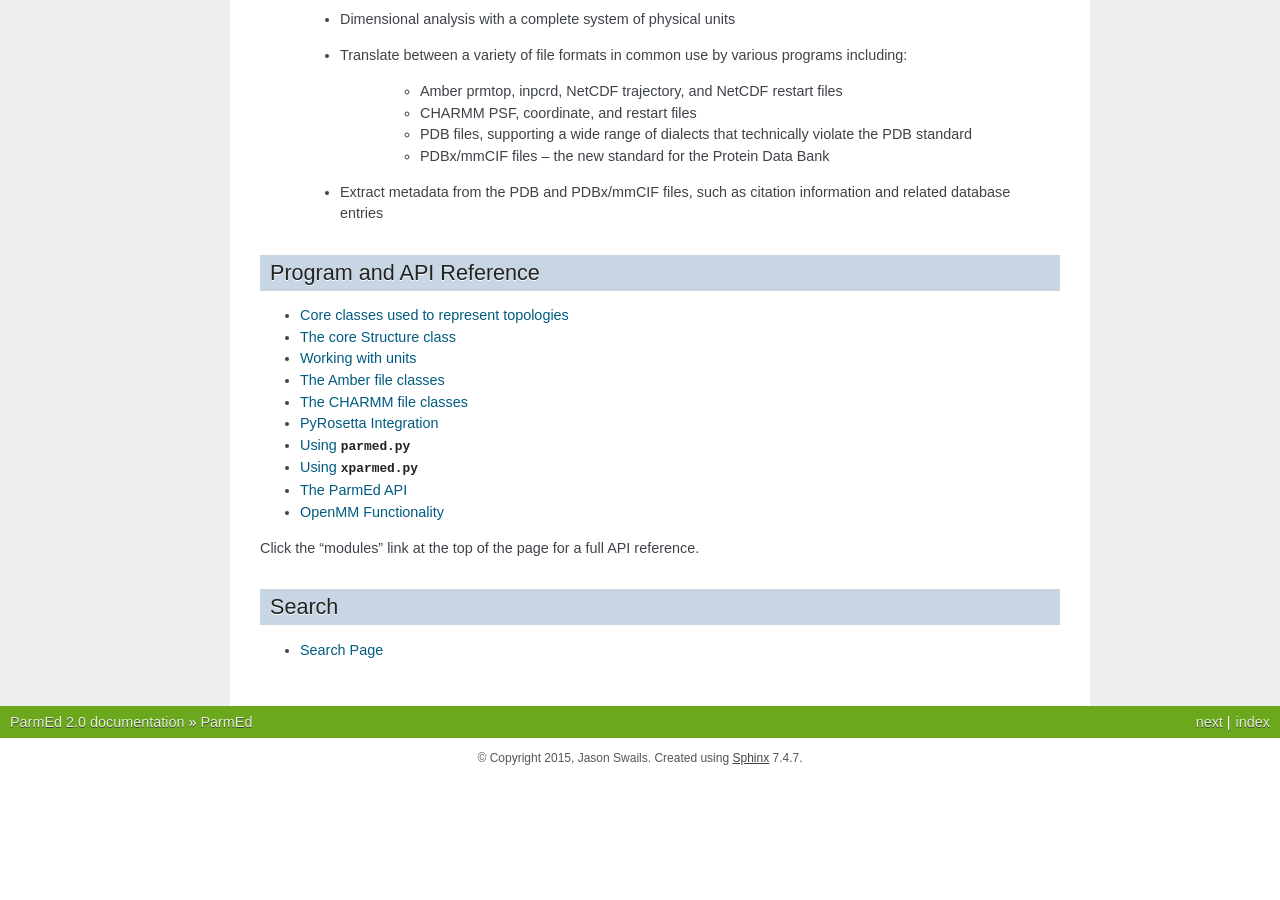
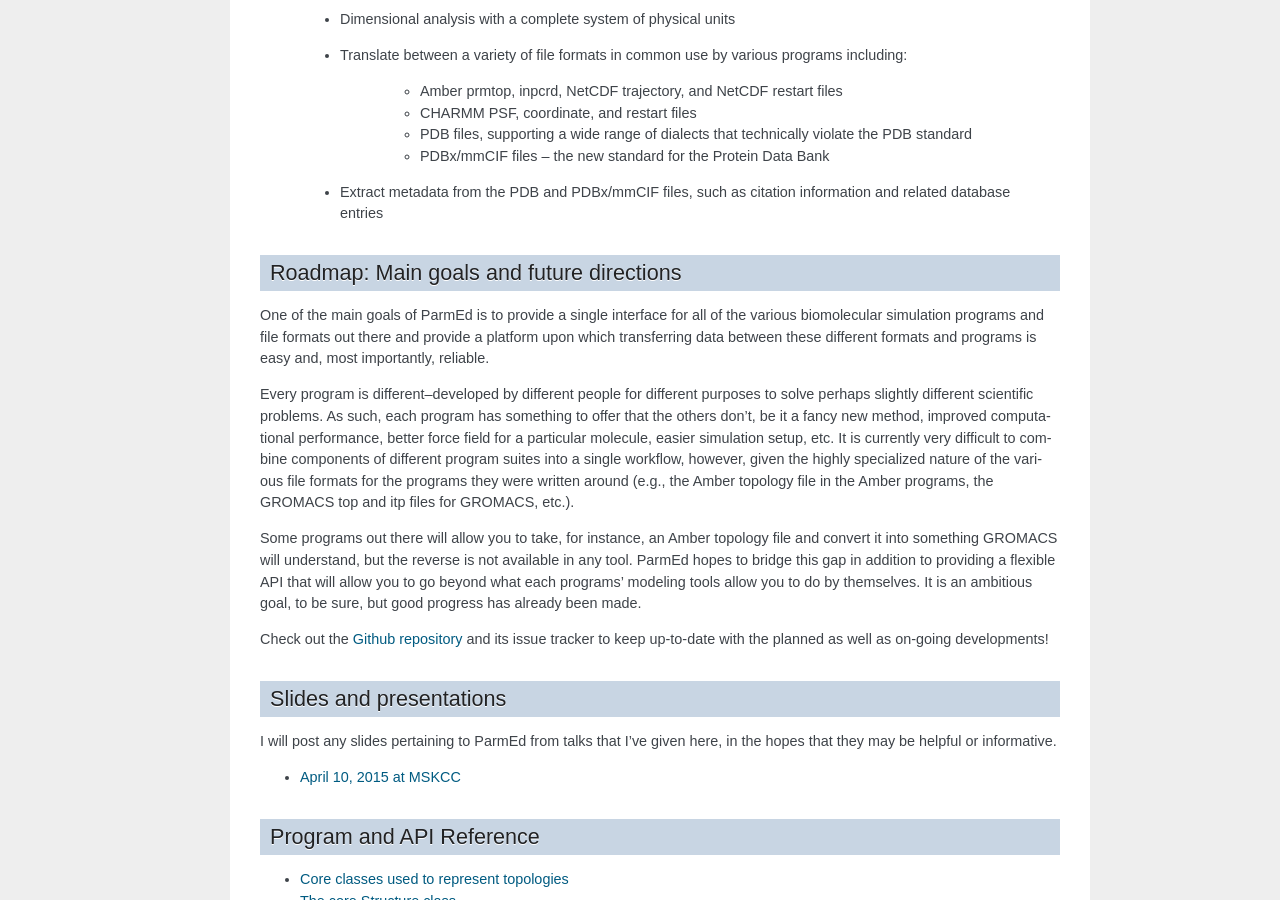
Before and after one commit to ParmEd/ParmEd, a Sphinx documentation site: the page built from doc/index.rst, in a window 1280 px wide and 900 px high, scrolled down 869 px. Built offline with Sphinx 7.4.7, drawn with Linux system fonts in a browser that asks for light colours; before the commit the page ends 1647 px from its top, so only the background shows below that; some of the changed text lies outside the part shown.

Commit message:
Add a "future directions" and link to PDF slides in homepage.

```diff
--- a/doc/index.rst
+++ b/doc/index.rst
@@ -65,6 +65,43 @@
     - Extract metadata from the PDB and PDBx/mmCIF files, such as citation
       information and related database entries
 
+Roadmap: Main goals and future directions
+-----------------------------------------
+
+One of the main goals of ParmEd is to provide a single interface for all of the
+various biomolecular simulation programs and file formats out there and provide
+a platform upon which transferring data between these different formats and
+programs is easy and, most importantly, reliable.
+
+Every program is different--developed by different people for different purposes
+to solve perhaps slightly different scientific problems. As such, each program
+has something to offer that the others don't, be it a fancy new method, improved
+computational performance, better force field for a particular molecule, easier
+simulation setup, etc. It is currently very difficult to combine components of
+different program suites into a single workflow, however, given the highly
+specialized nature of the various file formats for the programs they were
+written around (e.g., the Amber topology file in the Amber programs, the GROMACS
+top and itp files for GROMACS, etc.).
+
+Some programs out there will allow you to take, for instance, an Amber topology
+file and convert it into something GROMACS will understand, but the reverse is
+not available in any tool.  ParmEd hopes to bridge this gap in addition to
+providing a flexible API that will allow you to go beyond what each programs'
+modeling tools allow you to do by themselves.  It is an ambitious goal, to be
+sure, but good progress has already been made.
+
+Check out the `Github repository <http://github.com/ParmEd/ParmEd>`_ and its
+issue tracker to keep up-to-date with the planned as well as on-going
+developments!
+
+Slides and presentations
+------------------------
+
+I will post any slides pertaining to ParmEd from talks that I've given here, in
+the hopes that they may be helpful or informative.
+
+- `April 10, 2015 at MSKCC <http://parmed.github.io/ParmEd/ParmEd_Slides_08Apr2015.pdf>`_
+
 Program and API Reference
 -------------------------
 
```
